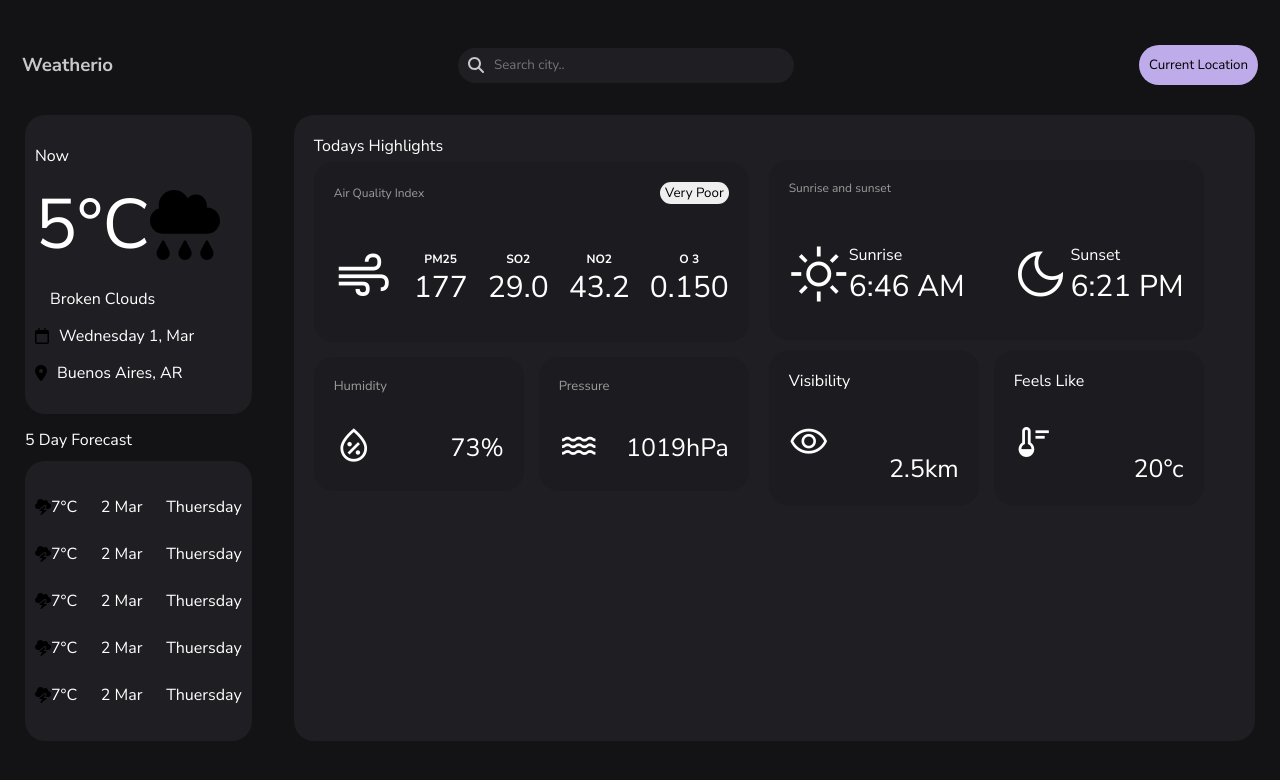
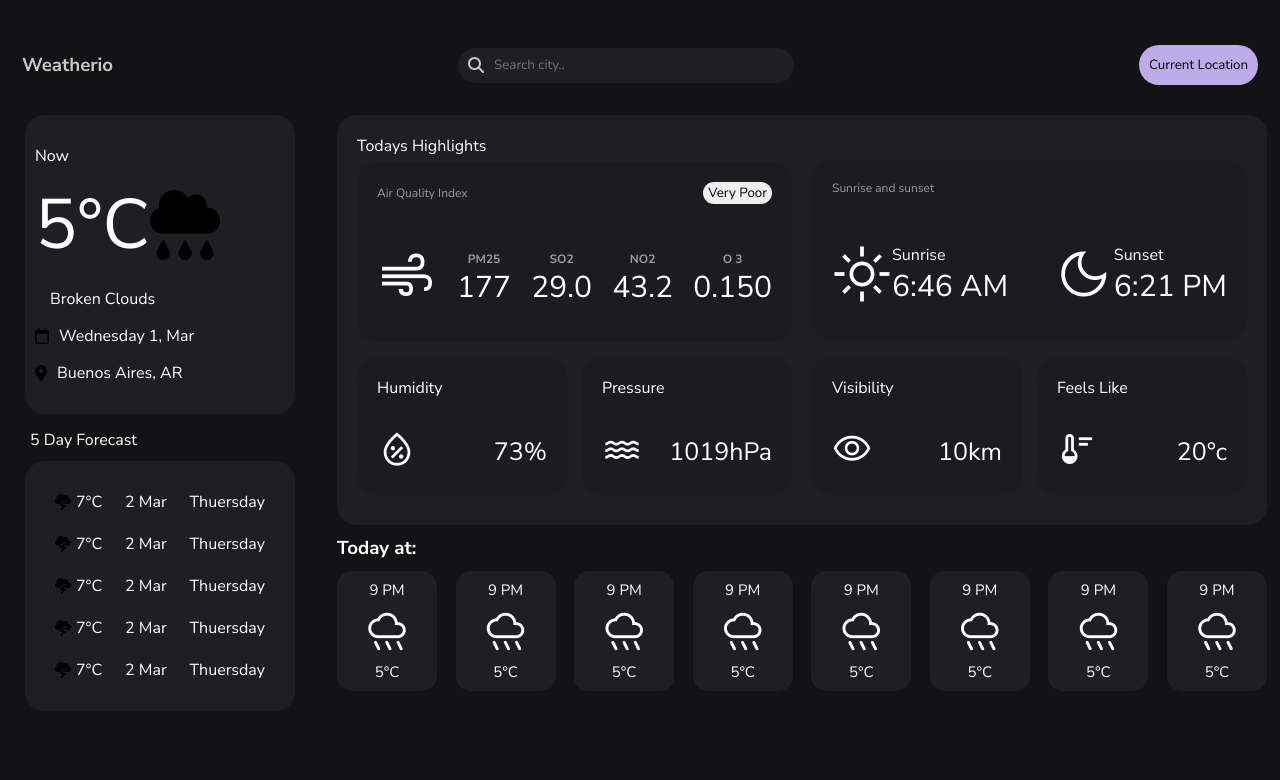
Before and after one commit to juanibarguen/Weatherio, an Angular app: page / in a window 1280 px wide. Shown: the top 780 px of the page. Built offline with nearby package versions, Linux system fonts and the light colour scheme.

Commit message:
reorganizacion de containers div y estilos

```diff
--- a/src/app/weather/weather.component.css
+++ b/src/app/weather/weather.component.css
@@ -3,6 +3,12 @@
     margin: 0;
     box-sizing: border-box;
 }
+
+.hourly-forecast {
+    padding-right: 20px;
+}
+
+
 .container {
     width: 100%;
     max-width: 1300px;
@@ -165,6 +171,7 @@
     background: #1F1E22;
     border-radius: 20px;
     padding: 10px;
+    width: 270px;
 }
 
 .five-days-forecast-data {
@@ -175,7 +182,7 @@
 
 
 .five-days-forecast-title {
-    margin: 15px auto 10px auto ;
+    margin: 15px auto 10px 5px ;
 }
 
 /* NEXT DAYS */
@@ -196,12 +203,14 @@
     display: flex;
     flex-direction: row;
     justify-content: space-between;
-    margin: 25px 0;
+    margin: 20px;
+
 }
 .next-day-forecast{
     display: flex;
     flex-direction: row;
     align-items: center;
+    column-gap: 5px;
 }
 
 
@@ -210,7 +219,7 @@
 .container-weather-right {
     padding: 5px;
     display: flex;
-    flex-direction: row;
+    flex-direction: column;
     width: 100%;
 
 }
@@ -220,7 +229,7 @@
     flex-direction: row;
     background: #1F1E22;
     color: #fff;
-    width: 100%;
+    /* width: 100%; */
     border-radius: 20px;
 }
 
@@ -274,7 +283,7 @@
     border-radius: 15px;
 }
 
-.more-data-highlights, .more-data-hourly-forecast {
+.more-data {
     display: flex;
         display: flex;
         justify-content: space-between;
@@ -293,19 +302,19 @@
 }
 
 
-.data-humidity, .data-pressure, .current-feels-like, .current-visibility{
+.data-box {
     display: flex;
     padding-top: 30px;
     justify-content: space-between;
     align-items: center;
 }
 
-.pressure-icon span, .humidity-icon span, .visibility-icon span, .feels-like span{
+.box span{
     font-size: 40px;
 }
 
 
-.humidity-current, .presurre-current, .current-visibility, .current-feels-like {
+.box-current {
     font-size: 25px;
 }
 
@@ -316,8 +325,7 @@
 }
 
 
-
-.humidity, .pressure, .visibility, .feels-like {
+.box{
     background: #1C1B1F ;
     padding: 20px;
     width: 100%;
@@ -355,9 +363,14 @@
 
 .wind-current div h3 {
     font-size: 12px;
+    color: #9b9b9b;
 }
 .wind-current-value {
     font-size: 30px;
+}
+
+.forecast {
+    margin-top: 7px;
 }
 
 .wind-current div {
@@ -384,3 +397,39 @@
 .sunrise-and-sunset-title {
 
 }
+
+
+
+
+
+.forecast-today {
+    display: flex;
+    /* background: #1F1E22; */
+    justify-content: space-between;
+    color: #fff;
+}
+
+
+.forecast-next-hour {
+    background-color: #1F1E22;
+    width: 100px;
+    height: 120px;
+    display: flex;
+    flex-direction: column;
+    align-items: center;
+    justify-content: space-evenly;
+    border-radius: 15px;
+}
+
+.today-title {
+    color: #fff;
+    margin: 10px 0;
+}
+
+.forecast-next-hour > span {
+    font-size: 45px;
+}
+
+.forecast-next-hour > p {
+    font-size: 15px;
+}
--- a/src/app/weather/weather.component.html
+++ b/src/app/weather/weather.component.html
@@ -13,9 +13,9 @@
     <div class="nav-current-location">
         <button type="button">Current Location</button>
     </div>
-</div>
+    </div>
 
-<section class="container-weather">
+  <section class="container-weather">
 
   <div class="container-weather-left">
     <div class="data-city">
@@ -117,7 +117,7 @@
     </div>
 </div>
 
-<div class="container-weather-right">
+  <div class="container-weather-right">
 
     <div class="container-current-weather">
         <div class="highlights">
@@ -152,23 +152,23 @@
                 </div>
             </div>
 
-            <div class="more-data-highlights">
-                <div class="humidity">
+            <div class="more-data">
+                <div class="box">
                     <p>Humidity</p>
-                    <div class="data-humidity">
-                        <div class="humidity-icon"><span class="material-symbols-outlined">
+                    <div class="data-box">
+                        <div class="box-icon"><span class="material-symbols-outlined">
                             humidity_percentage
                             </span></div>
-                        <div class="humidity-current">73%</div>
+                        <div class="box-current">73%</div>
                     </div>
                 </div>
-                <div class="pressure">
+                <div class="box">
                     <p>Pressure</p>
-                    <div class="data-pressure">
-                        <div class="pressure-icon"><span class="material-symbols-outlined">
+                    <div class="data-box">
+                        <div class="box-icon"><span class="material-symbols-outlined">
                             water
                             </span></div>
-                        <div class="presurre-current">1019hPa</div>
+                        <div class="box-current">1019hPa</div>
                     </div>
                 </div>
             </div>
@@ -198,29 +198,75 @@
                     </div>
                 </div>
             </div>
-            <div class="more-data-hourly-forecast">
-                <div class="visibility">
+            <div class="more-data forecast">
+                <div class="box">
                     <p>Visibility</p>
-                    <div class="visibility-container">
-                        <div class="visibility-icon"><span class="material-symbols-outlined">
+                    <div class="data-box">
+                        <div class="box-icon"><span class="material-symbols-outlined">
                             visibility
                             </span></div>
-                        <div class="current-visibility">2.5km</div>
+                        <div class="box-current">10km</div>
                     </div>
                 </div>
-                <div class="feels-like">
+                <div class="box">
                     <p>Feels Like</p>
-                    <div class="feels-like-container">
-                        <div class="feels-like-icon">
-                            <span class="material-symbols-outlined">thermostat
+                    <div class="data-box">
+                        <div class="box-icon"><span class="material-symbols-outlined">
+                            thermostat
                             </span></div>
-                        <div class="current-feels-like">20°c</div>
+                        <div class="box-current">20°c</div>
                     </div>
                 </div>
             </div>
         </div>
+        </div>
+
+    <h3 class="today-title">Today at: </h3>
+    <div class="forecast-today">
+        <div class="forecast-next-hour">
+            <p>9 PM</p>
+            <span class="material-symbols-outlined">rainy</span>
+            <p>5°C</p>
+        </div>
+        <div class="forecast-next-hour">
+            <p>9 PM</p>
+            <span class="material-symbols-outlined">rainy</span>
+            <p>5°C</p>
+        </div>
+        <div class="forecast-next-hour">
+            <p>9 PM</p>
+            <span class="material-symbols-outlined">rainy</span>
+            <p>5°C</p>
+        </div>
+        <div class="forecast-next-hour">
+            <p>9 PM</p>
+            <span class="material-symbols-outlined">rainy</span>
+            <p>5°C</p>
+        </div>
+        <div class="forecast-next-hour">
+            <p>9 PM</p>
+            <span class="material-symbols-outlined">rainy</span>
+            <p>5°C</p>
+        </div>
+        <div class="forecast-next-hour">
+            <p>9 PM</p>
+            <span class="material-symbols-outlined">rainy</span>
+            <p>5°C</p>
+        </div>
+        <div class="forecast-next-hour">
+            <p>9 PM</p>
+            <span class="material-symbols-outlined">rainy</span>
+            <p>5°C</p>
+        </div>
+        <div class="forecast-next-hour">
+            <p>9 PM</p>
+            <span class="material-symbols-outlined">rainy</span>
+            <p>5°C</p>
+        </div>
     </div>
 </div>
+
+ </section>
 </section>
 
 <!-- <form>
@@ -235,6 +281,3 @@
     <p *ngIf="weatherData.main && weatherData.main.temp_min">Temperatura Mínima: {{weatherData.main.temp_min}}</p>
     <p *ngIf="weatherData.main && weatherData.main.temp_max">Temperatura Máxima: {{weatherData.main.temp_max}}</p>
   </div> -->
-
-
-  </section>
```
